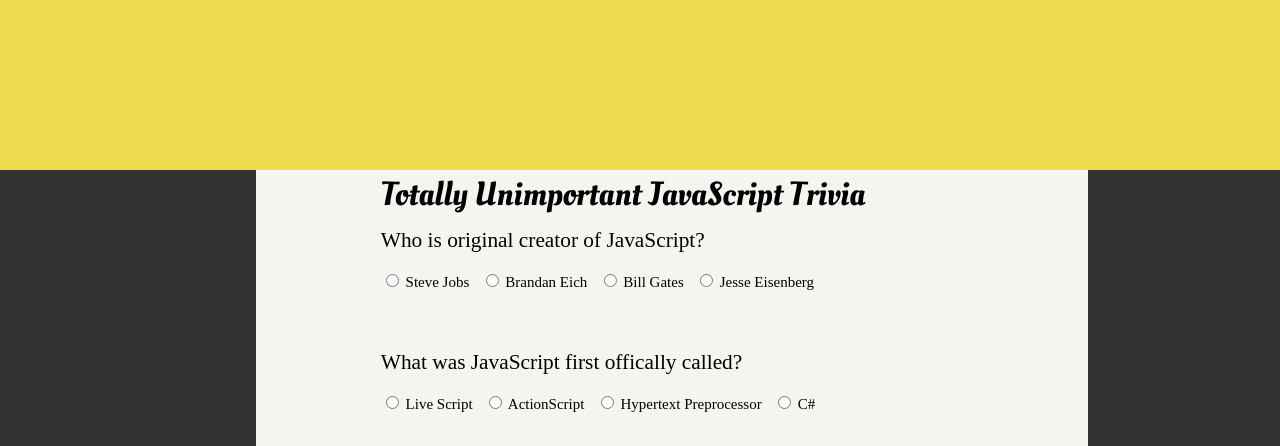
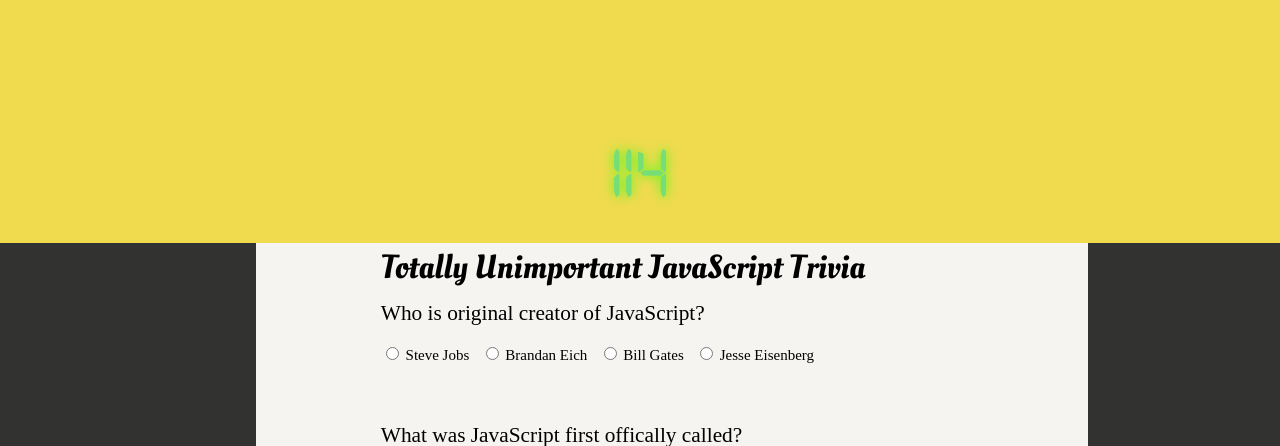
Before and after one commit to coffeeteer/TriviaGame-week-5, a PHP site: page / in a window 1280 px wide. Shown: the top 446 px of the page. Run offline with PHP 8.4, Linux system fonts and the light colour scheme.

Commit message:
minor adjustments to the CSS

```diff
--- a/assets/css/style.css
+++ b/assets/css/style.css
@@ -1,6 +1,11 @@
 body {
 		background-color: #F0DB4F;
 		padding: 10% 0 10% 0;
+}
+
+@font-face{
+	font-family:"digital-7";
+	src: url('digital-7.ttf') format('truetype');
 }
 
 /*header, footer{
@@ -41,3 +46,14 @@
 	width: 65%;
 	margin-left: 20%;
 }
+
+#timer {
+	text-align: center;
+	font-size: 30pt;
+	font-family: 'digital-7';
+	color:#000;
+	font-size: 55pt;
+	color: #77DD77;
+	text-shadow:  0 0 12px #39FF14;
+	}
+}
--- a/assets/javascript/app.js
+++ b/assets/javascript/app.js
@@ -1,11 +1,29 @@
+$(document).ready(function() {
+
+
 	var i = 120;
 	function timer() {
-	var x = getElementById("timer").innerHTML = i;
 		i --;
+		var x = document.getElementById("timer").innerHTML = i;
+
+		if (i ===0) {
+			alert("Test is over");
+			clear();
 		}
-var m = setInterval('timer()', 1000);
-
+	}
+	var m = setInterval(timer, 1000);
+	document.getElementById("timer").innerHTML = i;
+	console.log(i);
 	function clear() {
 	  clearInterval(m);
+
 	}
-setTimeout('clear()', 120000);
+	//setTimeout('clear()', 2000);
+
+
+});
+
+//Generate buttons dynamically using jQuery
+
+//window.reload();
+//reset();
--- a/index.html
+++ b/index.html
@@ -5,7 +5,9 @@
 	<link rel="stylesheet" type="text/css" href="assets/css/reset.css">
 	<link href='https://fonts.googleapis.com/css?family=Oleo+Script' rel='stylesheet' type='text/css'>
 	<link rel="stylesheet" type="text/css" href="assets/css/style.css">
-	<script type="text/javascript" src="assest/javascript/app.js"></script>
+	<link rel="stylesheet" type="text/css" href="assets/digital-7.ttf">
+	<script type="text/javascript" src="https://code.jquery.com/jquery-2.2.0.min.js"></script>
+	<script type="text/javascript" src="assets/javascript/app.js"></script>
 </head>
 <body>
 	<header>
```
Also changed, not shown: assets/css/digital-7.ttf (added). Lines whose indentation alone changed are shown as unchanged.
